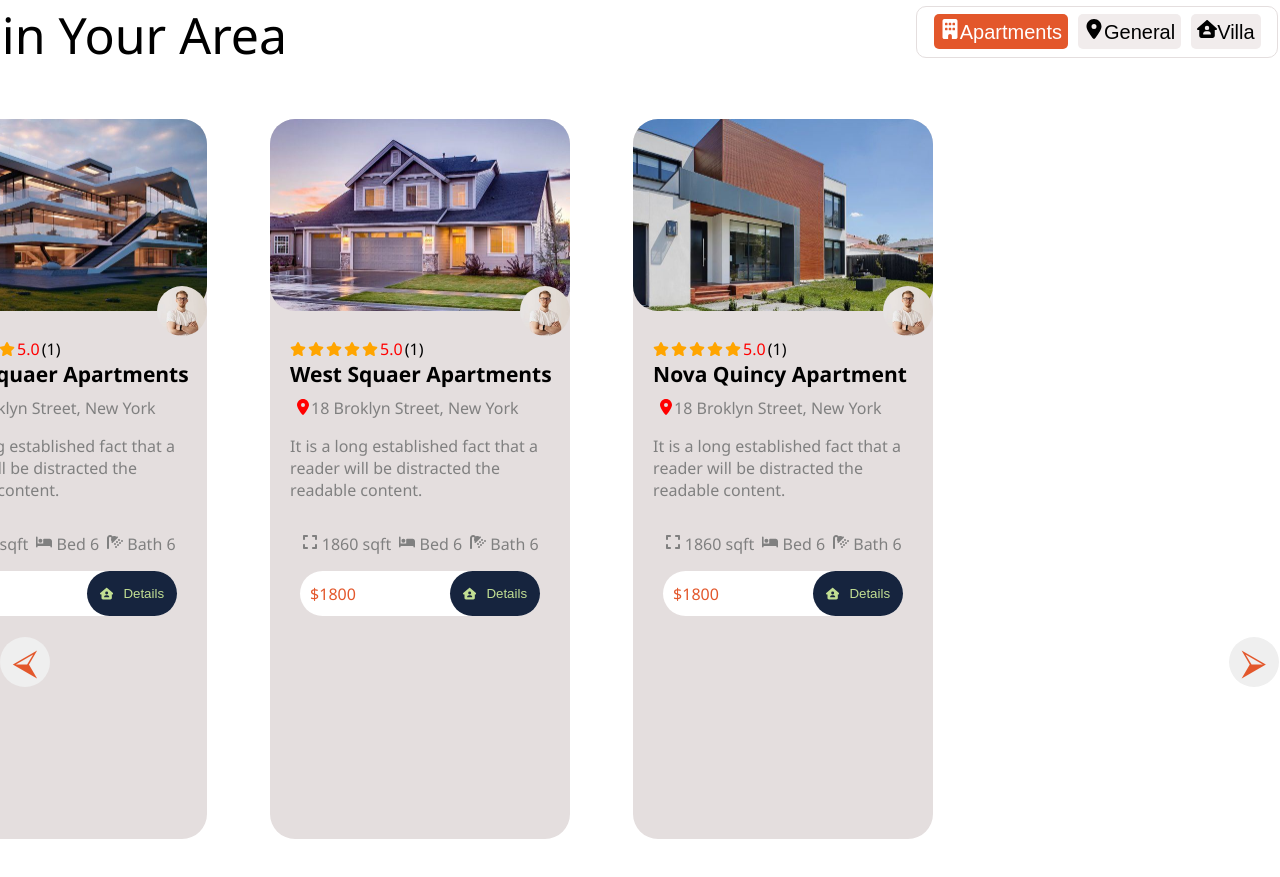
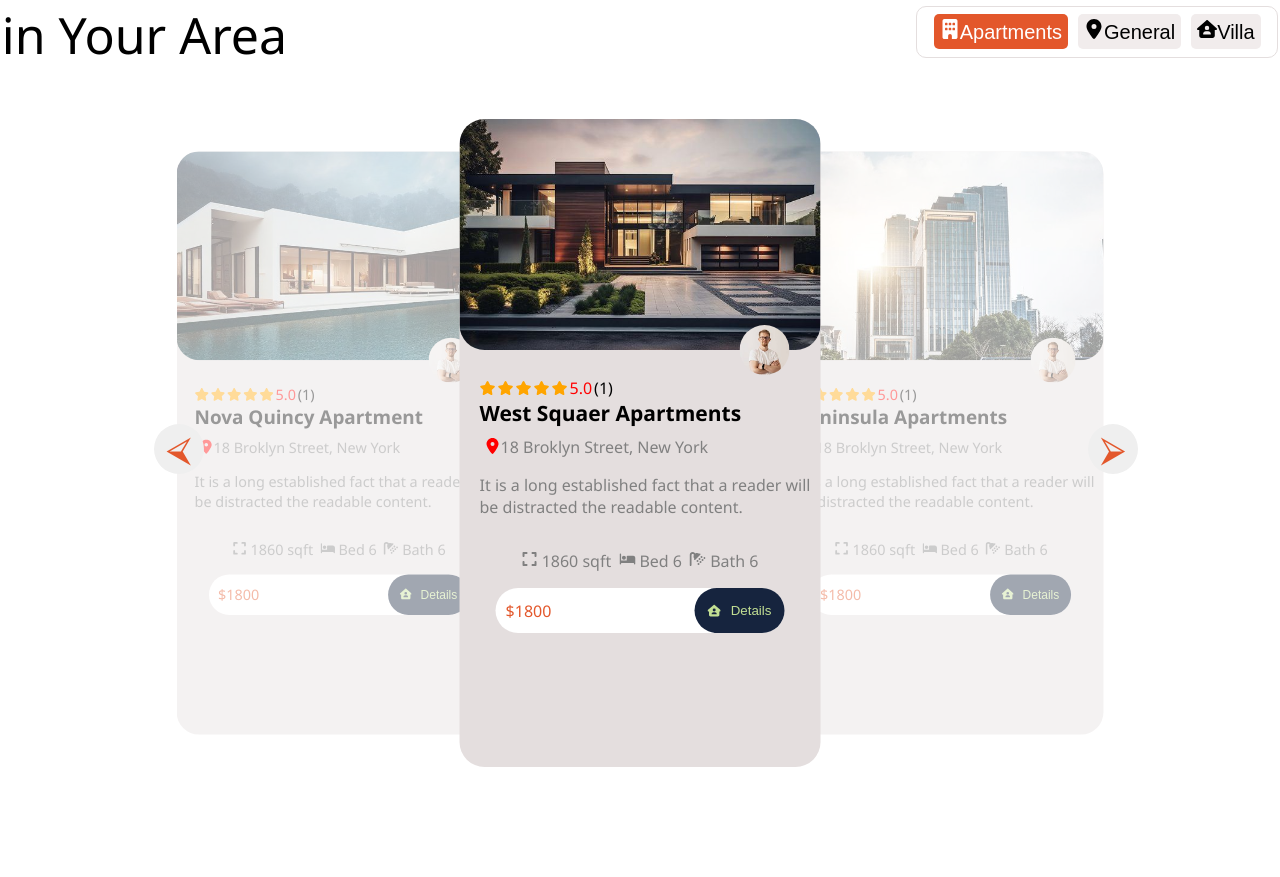
Before and after one commit to PROTOMAC1/HomiRX, a React (Create React App) app in the folder real-estate-app/: page / in a window 1280 px wide. Shown: the part 3718-4595 px from the top of the page. Built offline with nearby package versions, Linux system fonts and the light colour scheme.

Commit message:
final about2 section animation card design completed

```diff
--- a/real-estate-app/src/components/About2.css
+++ b/real-estate-app/src/components/About2.css
@@ -57,20 +57,42 @@
 .last-about-card-content {
     width: 94%;
     display: flex;
-    gap: 63px;
     position: relative;
     justify-content: center;
     height: 90vh;
-    scroll-behavior: smooth;
-    transition: transform 0.3s ease;
+    margin: 0 auto;
 }
 
 .last-about-card {
+    height: 90%;
     width: 30%;
     border-radius: 25px;
-    position: relative;
+    position: absolute;
     cursor: pointer;
     background-color: rgb(228, 222, 222);
+    transition: all 0.3s ease-in-out;
+    opacity: 0;
+    transform: translateX(-50%);
+}
+
+.last-about-card-2 {
+    left: 50%;
+    opacity: 1;
+    z-index: 2;
+}
+
+.last-about-card-1 {
+    left: 25%;
+    opacity: 0.4;
+    transform: translateX(-50%) scale(0.9);
+    z-index: 1;
+}
+
+.last-about-card-3 {
+    left: 75%;
+    opacity: 0.4;
+    transform: translateX(-50%) scale(0.9);
+    z-index: 1;
 }
 
 .last-about-card-image img {
@@ -162,7 +184,7 @@
     color: #C2DF93;
     border-radius: 28px;
     cursor: pointer;
-    transition: bg-color 0.5s ease-in;
+    transition: all 0.3s ease-in-out;
 }
 
 .last-about-bottom-btn:hover {
@@ -178,15 +200,26 @@
     border-radius: 50%;
     font-size: 35px;
     justify-content: center;
-    bottom: 235px;
+    bottom: 40%;
     align-items: center;
     display: flex;
     border: none;
     color: #E3572B;
     cursor: pointer;
-    z-index: 1;
+    z-index: 3;
+    transition: all 0.3s ease-in-out;
+}
+
+.last-about-card-left-btn:hover,
+.last-about-card-right-btn:hover {
+    background-color: #E3572B;
+    color: white;
+}
+
+.last-about-card-left-btn {
+    margin-left: 12%;
 }
 
 .last-about-card-right-btn {
-    margin-left: 96%;
+    margin-left: 85%;
 }
--- a/real-estate-app/src/components/About2.js
+++ b/real-estate-app/src/components/About2.js
@@ -7,76 +7,30 @@ import Vdata from './Datas/VillaData';
 
 function About2() {
   const [activeTab, setActiveTab] = useState('ApartmentsData');
+  const [carouselItems, setCarouselItems] = useState([]);
 
   const handleBtnClick = (tabName) => {
     setActiveTab(tabName);
   };
 
   useEffect(() => {
-  const track = document.querySelector('.last-about-card-content');
-  const cards = document.querySelectorAll('.last-about-card');
-  const leftBtn = document.querySelector('.last-about-card-left-btn');
-  const rightBtn = document.querySelector('.last-about-card-right-btn');
+    const categoryOptions = {
+      ApartmentsData,
+      Gdata,
+      Vdata
+    };
+    setCarouselItems(categoryOptions[activeTab] || []);
+  }, [activeTab]);
 
-  if (!track || cards.length === 0) return;
+  const handlePrevious = () => {
+    const updated = [carouselItems[carouselItems.length - 1], ...carouselItems.slice(0, -1)];
+    setCarouselItems(updated);
+  };
 
-  const cardsToShow = 3;
-  let idx = 0;
-  let interval;
-  const cardWidth = cards[0].offsetWidth + 63;
-
-  function updateSlider() {
-    track.style.transform = `translateX(-${idx * cardWidth}px)`;
-  }
-
-  function slide() {
-    idx = (idx + 1) % (cards.length - cardsToShow + 1);
-    updateSlider();
-  }
-
-  function startSlider() {
-    interval = setInterval(slide, 3000);
-  }
-
-  function stopSlider() {
-    clearInterval(interval);
-  }
-
-  leftBtn.addEventListener('click', () => {
-    idx = (idx - 1 + (cards.length - cardsToShow + 1)) % (cards.length - cardsToShow + 1);
-    updateSlider();
-    stopSlider();
-    startSlider();
-  });
-
-  rightBtn.addEventListener('click', () => {
-    idx = (idx + 1) % (cards.length - cardsToShow + 1);
-    updateSlider();
-    stopSlider();
-    startSlider();
-  });
-
-  track.addEventListener('mouseenter', stopSlider);
-  track.addEventListener('mouseleave', startSlider);
-
-  startSlider();
-
-  return () => {
-    stopSlider();
-    leftBtn.removeEventListener('click', updateSlider);
-    rightBtn.removeEventListener('click', updateSlider);
-    track.removeEventListener('mouseenter', stopSlider);
-    track.removeEventListener('mouseleave', startSlider);
+  const handleNext = () => {
+    const updated = [...carouselItems.slice(1), carouselItems[0]];
+    setCarouselItems(updated);
   };
-}, []);
-
-const categoryOptions = {
-  ApartmentsData,
-  Gdata,
-  Vdata
-};
-
-const currentData = categoryOptions[activeTab] || [];
 
   return (
     <div className='last-about'>
@@ -107,8 +61,8 @@ const currentData = categoryOptions[activeTab] || [];
         </div>
       </div>
       <div className='last-about-card-content'>
-        {currentData.map((item, index) => (
-          <div key={index} className='last-about-card'>
+        {carouselItems.slice(0, 3).map((item, index) => (
+          <div key={index} className={`last-about-card last-about-card-${index + 1}`}>
             <div className='last-about-card-image'>
               <img src={item.img} alt={`property-${index}`} />
             </div>
@@ -152,8 +106,8 @@ const currentData = categoryOptions[activeTab] || [];
           </div>
         ))}
       </div>
-      <button className='last-about-card-left-btn'>&#11160;</button>
-      <button className='last-about-card-right-btn'>&#11162;</button>
+      <button className='last-about-card-left-btn' onClick={handlePrevious}>&#11160;</button>
+      <button className='last-about-card-right-btn' onClick={handleNext}>&#11162;</button>
     </div>
   )
 }
```
